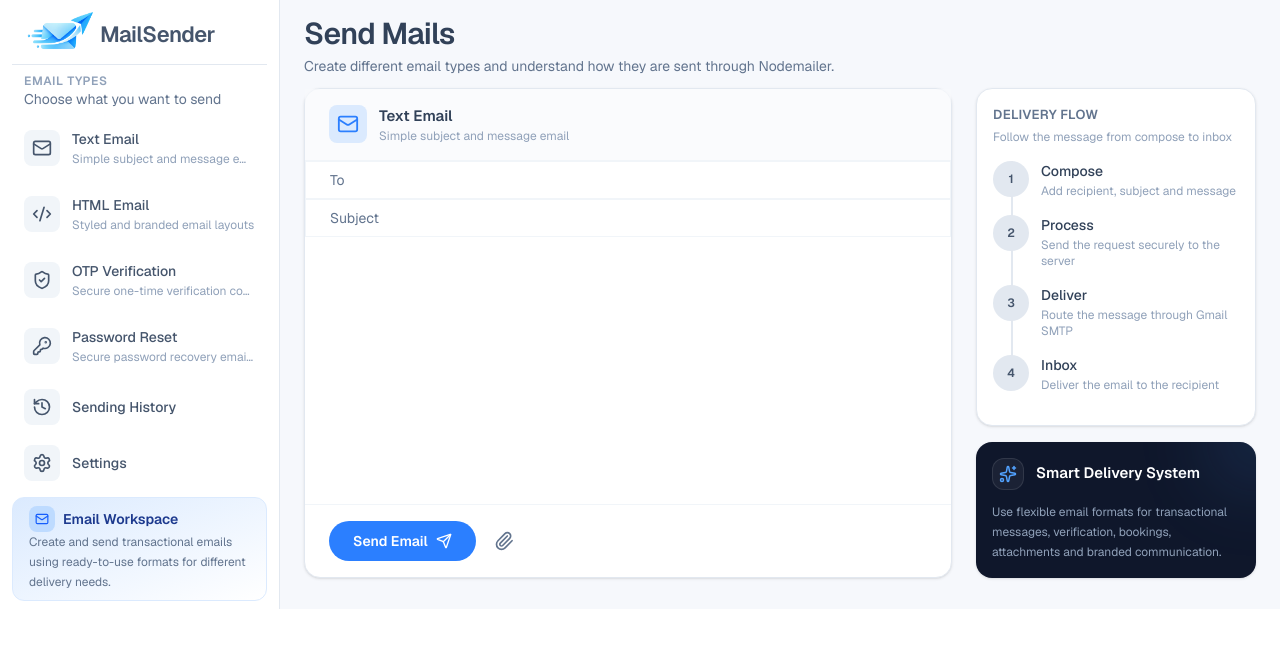
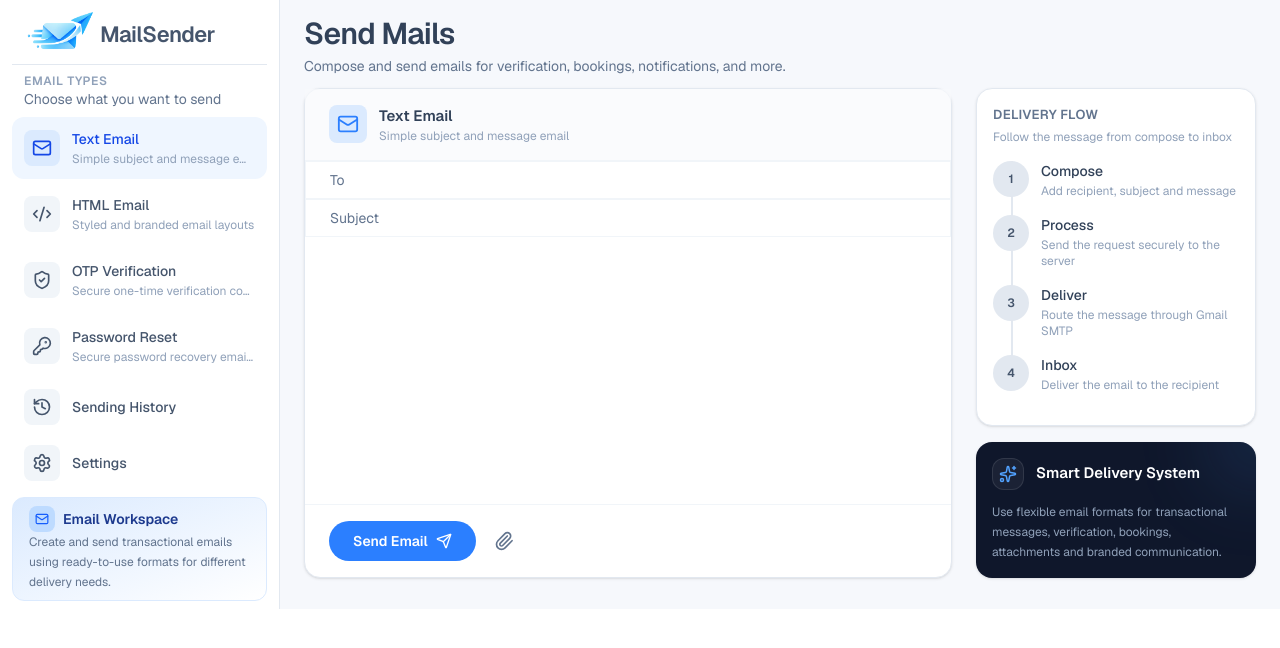
Before and after one commit to AdityaSingh-18/mail-sender, a Next.js app: page / in a window 1280 px wide. Shown: the top 648 px of the page. Built offline with nearby package versions, Linux system fonts and the light colour scheme.

Commit message:
feat: added selectable email templates

```diff
--- a/app/components/EmailWorkspace.tsx
+++ b/app/components/EmailWorkspace.tsx
@@ -1,10 +1,11 @@
 import {
-  Mail,
   Paperclip,
   Send,
   Sparkles
 }
 from "lucide-react";
+
+import { emailTypes, type EmailTypeId } from "@/data/email-types";
 
 const steps = [
   {
@@ -29,7 +30,16 @@ const steps = [
   },
 ];
 
-export const EmailWorkspace = () => {
+type EmailWorkspaceProps = {
+  selectedEmailType: EmailTypeId;
+};
+
+export const EmailWorkspace = ({
+  selectedEmailType,
+}: EmailWorkspaceProps) => {
+  const selectedType = emailTypes.find((type) => type.id === selectedEmailType) ?? emailTypes[0];
+  const EmailIcon = selectedType.icon;
+
   return (
     <section className="flex-1 p-4 md:px-6">
       <div className="mb-3">
@@ -37,7 +47,7 @@ export const EmailWorkspace = () => {
           Send Mails
         </h2>
         <p className="mt-1 text-sm text-slate-500">
-          Create different email types and understand how they are sent through Nodemailer.
+          Compose and send emails for verification, bookings, notifications, and more.
         </p>
       </div>
 
@@ -45,14 +55,15 @@ export const EmailWorkspace = () => {
         <div className="flex-1 border border-slate-200 bg-white shadow-sm rounded-2xl">
           <div className="flex items-center gap-3 p-4 md:px-6 border-b border-slate-100 bg-slate-50/70">
             <div className="p-2 bg-blue-100 text-blue-500 rounded-lg">
-              <Mail size={22} />
+              <EmailIcon size={22} />
             </div>
+
             <div>
               <h3 className="text-[15px] font-semibold text-slate-700">
-                Text Email
+                {selectedType.label}
               </h3>
               <p className="text-xs text-slate-400">
-                Simple subject and message email
+                {selectedType.description}
               </p>
             </div>
           </div>
--- a/app/components/Sidebar.tsx
+++ b/app/components/Sidebar.tsx
@@ -1,68 +1,21 @@
-import {
-  BellRing,
-  CalendarCheck2,
-  CodeXml,
-  History,
-  KeyRound,
-  Mail,
-  Paperclip,
-  Settings,
-  ShieldCheck,
-  Sparkles,
-} from "lucide-react";
+import { History, Mail, Settings } from "lucide-react";
+import { emailTypes, type EmailTypeId } from "@/data/email-types";
 
-const EmailTypes = [
-  {
-    id: "text",
-    label: "Text Email",
-    description: "Simple subject and message email",
-    icon: Mail,
-  },
-  {
-    id: "html",
-    label: "HTML Email",
-    description: "Styled and branded email layouts",
-    icon: CodeXml,
-  },
-  {
-    id: "otp",
-    label: "OTP Verification",
-    description: "Secure one-time verification codes",
-    icon: ShieldCheck,
-  },
-  {
-    id: "reset",
-    label: "Password Reset",
-    description: "Secure password recovery emails",
-    icon: KeyRound,
-  },
-  {
-    id: "booking",
-    label: "Booking Confirmation",
-    description: "Reservation and booking details",
-    icon: CalendarCheck2,
-  },
-  {
-    id: "attachment",
-    label: "Email with Attachment",
-    description: "Send files, PDFs and documents",
-    icon: Paperclip,
-  },
-  {
-    id: "welcome",
-    label: "Welcome Email",
-    description: "Account and onboarding messages",
-    icon: Sparkles,
-  },
-  {
-    id: "notification",
-    label: "Notification Email",
-    description: "Updates, alerts and status messages",
-    icon: BellRing,
-  },
-];
+export type SidebarSection = "email" | "history" | "settings";
 
-export const Sidebar = () => {
+type SidebarProps = {
+  selectedEmailType: EmailTypeId;
+  activeSection: SidebarSection;
+  onSelectEmailType: (id: EmailTypeId) => void;
+  onSelectSection: (section: "history" | "settings") => void;
+};
+
+export const Sidebar = ({
+  selectedEmailType,
+  activeSection,
+  onSelectEmailType,
+  onSelectSection,
+}: SidebarProps) => {
   return (
     <div className="w-[280px] px-3 border-r border-slate-200 bg-white">
       <div className="flex items-center gap-1 px-3 py-2 border-b border-slate-200">
@@ -83,15 +36,20 @@ export const Sidebar = () => {
         </div>
 
         <div className="max-h-[260px] overflow-y-auto pb-2 space-y-1 sidebar-scroll">
-          {EmailTypes.map((mail) => {
+          {emailTypes.map((mail) => {
             const Icon = mail.icon;
+            const isSelected = activeSection === "email" && selectedEmailType === mail.id;
+
             return (
               <button
                 key={mail.id}
                 type="button"
-                className="w-full flex items-center gap-3 text-slate-600 hover:bg-slate-50 rounded-xl p-3 transition text-left cursor-pointer"
+                aria-pressed={isSelected}
+                onClick={() => onSelectEmailType(mail.id)}
+                className={`w-full flex items-center gap-3 rounded-xl p-3 transition text-left cursor-pointer
+                  ${isSelected ? "bg-blue-50 text-blue-700" : "text-slate-600 hover:bg-slate-50"}`}
               >
-                <div className="p-2 bg-slate-100 rounded-lg">
+                <div className={`p-2 rounded-lg ${isSelected ? "bg-blue-100" : "bg-slate-100"}`}>
                   <Icon size={20} />
                 </div>
                 <div className="min-w-0">
@@ -107,8 +65,14 @@ export const Sidebar = () => {
           })}
         </div>
 
-        <button className="w-full flex items-center gap-3 text-slate-600 hover:bg-slate-50 rounded-xl my-1 px-3 py-2 transition text-left cursor-pointer">
-          <div className="p-2 bg-slate-100 rounded-lg">
+        <button
+          type="button"
+          aria-pressed={activeSection === "history"}
+          onClick={() => onSelectSection("history")}
+          className={`w-full flex items-center gap-3 rounded-xl my-1 px-3 py-2 transition text-left cursor-pointer
+            ${activeSection === "history" ? "bg-blue-50 text-blue-700" : "text-slate-600 hover:bg-slate-50"}`}
+        >
+          <div className={`p-2 rounded-lg ${activeSection === "history" ? "bg-blue-100 text-blue-600" : "bg-slate-100"}`}>
             <History size={20} />
           </div>
           <p className="text-sm font-medium">
@@ -116,8 +80,14 @@ export const Sidebar = () => {
           </p>
         </button>
 
-        <button className="w-full flex items-center gap-3 text-slate-600 hover:bg-slate-50 rounded-xl px-3 py-2 transition text-left cursor-pointer">
-          <div className="p-2 bg-slate-100 rounded-lg">
+        <button
+          type="button"
+          aria-pressed={activeSection === "settings"}
+          onClick={() => onSelectSection("settings")}
+          className={`w-full flex items-center gap-3 rounded-xl px-3 py-2 transition text-left cursor-pointer
+            ${activeSection === "settings" ? "bg-blue-50 text-blue-700" : "text-slate-600 hover:bg-slate-50"}`}
+        >
+          <div className={`p-2 rounded-lg ${activeSection === "settings" ? "bg-blue-100 text-blue-600" : "bg-slate-100"}`}>
             <Settings size={20} />
           </div>
           <p className="text-sm font-medium">
--- /dev/null
+++ b/app/data/email-types.ts
@@ -0,0 +1,79 @@
+import {
+  BellRing,
+  CalendarCheck2,
+  CodeXml,
+  KeyRound,
+  Mail,
+  Paperclip,
+  ShieldCheck,
+  Sparkles,
+  type LucideIcon,
+} from "lucide-react";
+
+export type EmailTypeId =
+  | "text"
+  | "html"
+  | "otp"
+  | "reset"
+  | "booking"
+  | "attachment"
+  | "welcome"
+  | "notification";
+
+export type EmailTypeOption = {
+  id: EmailTypeId;
+  label: string;
+  description: string;
+  icon: LucideIcon;
+};
+
+export const emailTypes: EmailTypeOption[] = [
+  {
+    id: "text",
+    label: "Text Email",
+    description: "Simple subject and message email",
+    icon: Mail,
+  },
+  {
+    id: "html",
+    label: "HTML Email",
+    description: "Styled and branded email layouts",
+    icon: CodeXml,
+  },
+  {
+    id: "otp",
+    label: "OTP Verification",
+    description: "Secure one-time verification codes",
+    icon: ShieldCheck,
+  },
+  {
+    id: "reset",
+    label: "Password Reset",
+    description: "Secure password recovery emails",
+    icon: KeyRound,
+  },
+  {
+    id: "booking",
+    label: "Booking Confirmation",
+    description: "Reservation and booking details",
+    icon: CalendarCheck2,
+  },
+  {
+    id: "attachment",
+    label: "Email with Attachment",
+    description: "Send files, PDFs and documents",
+    icon: Paperclip,
+  },
+  {
+    id: "welcome",
+    label: "Welcome Email",
+    description: "Account and onboarding messages",
+    icon: Sparkles,
+  },
+  {
+    id: "notification",
+    label: "Notification Email",
+    description: "Updates, alerts and status messages",
+    icon: BellRing,
+  },
+];
--- a/app/page.tsx
+++ b/app/page.tsx
@@ -1,11 +1,26 @@
-import { EmailWorkspace } from "./components/EmailWorkspace";
-import { Sidebar } from "./components/Sidebar";
+"use client";
+
+import { useState } from "react";
+import { EmailWorkspace } from "@/components/EmailWorkspace";
+import { Sidebar, type SidebarSection } from "@/components/Sidebar";
+import type { EmailTypeId } from "@/data/email-types";
 
 export default function Home() {
+  const [selectedEmailType, setSelectedEmailType] = useState<EmailTypeId>("text");
+  const [activeSection, setActiveSection] = useState<SidebarSection>("email");
+
   return (
     <div className="flex justify-center bg-[#f6f8fc]">
-      <Sidebar />
-      <EmailWorkspace />
+      <Sidebar
+        selectedEmailType={selectedEmailType}
+        activeSection={activeSection}
+        onSelectEmailType={(id) => {
+          setSelectedEmailType(id);
+          setActiveSection("email");
+        }}
+        onSelectSection={setActiveSection}
+      />
+      <EmailWorkspace selectedEmailType={selectedEmailType} />
     </div>
   );
 }
```
